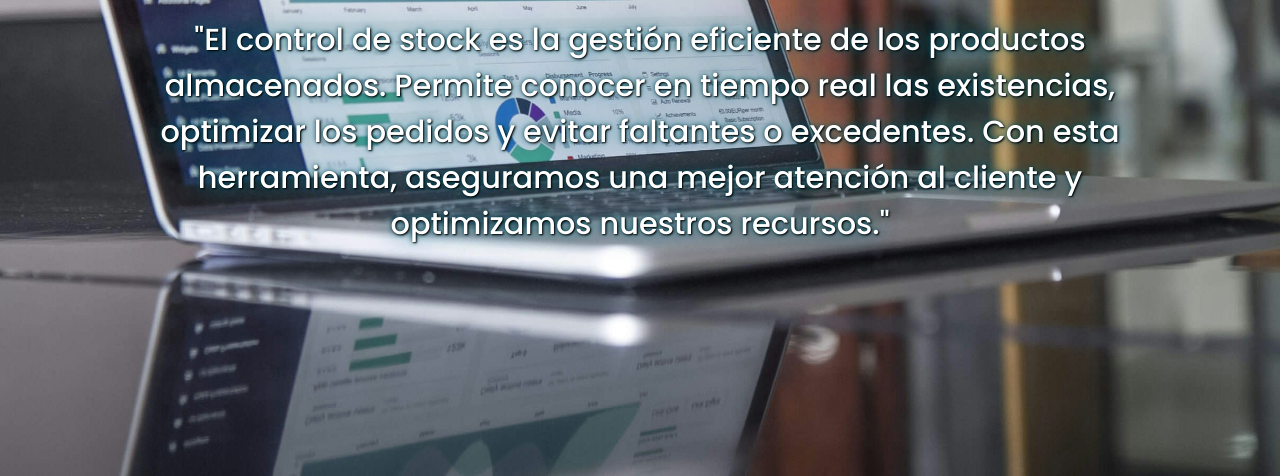
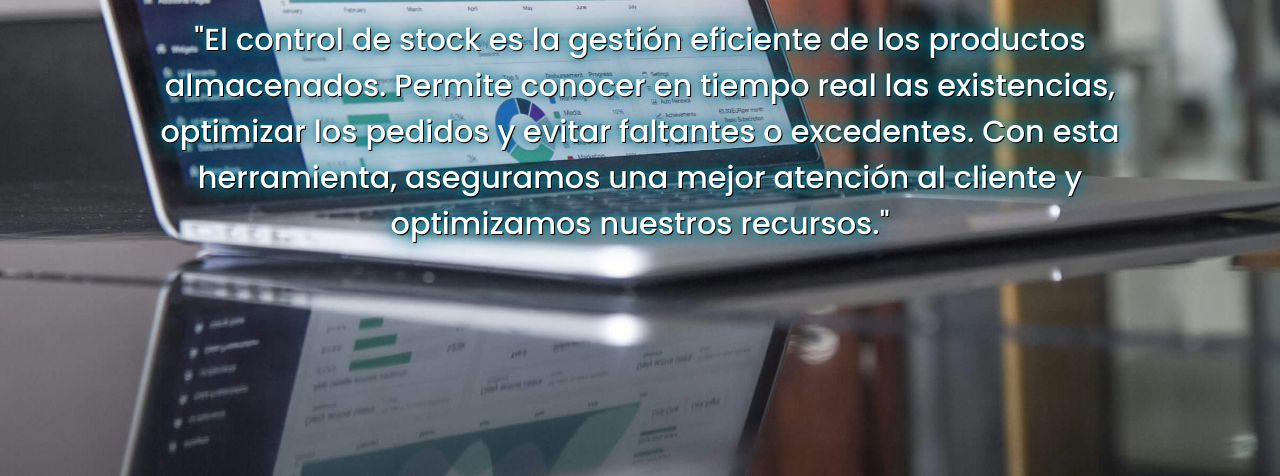
Before and after one commit to JoseLuisEspinola/control-stock, a plain HTML site: page index.html in a window 1280 px wide. Shown: the part 321-797 px from the top of the page. Drawn offline with Linux system fonts and the light colour scheme; grey boxes are pictures that could not be loaded.

Commit message:
Actualizando

```diff
--- a/css/styles.css
+++ b/css/styles.css
@@ -216,9 +216,10 @@ nav.abajo .main-name:hover {
     height: 80%;
     color: white;
     /* text-shadow: 1px 1px 14px #01333d, -1px -1px 14px var(--cs-color06); */
-    text-shadow: 1px 1px 2px #000000,
-                 0px 0px 25px #02758b,
-                 0px 0px 5px #01404d;
+    text-shadow: 1px 1px 0px #000000,
+                 0px 0px 10px #02758b,
+                 0px 0px 20px #02758b,
+                 0px 0px 30px #02758b;
     font-weight: 600;
     font-size: 44px;
     margin: 10px auto;
```
